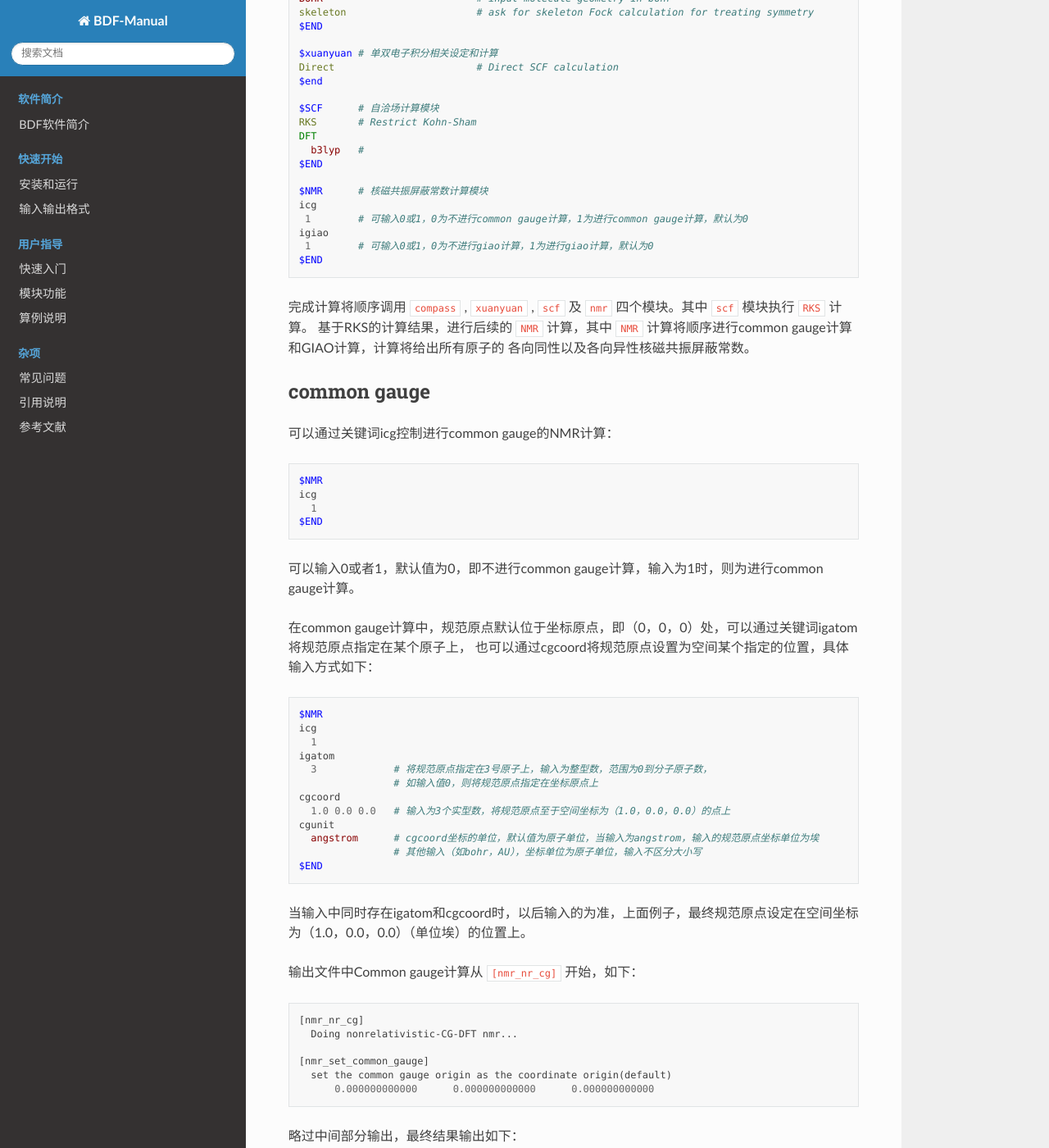
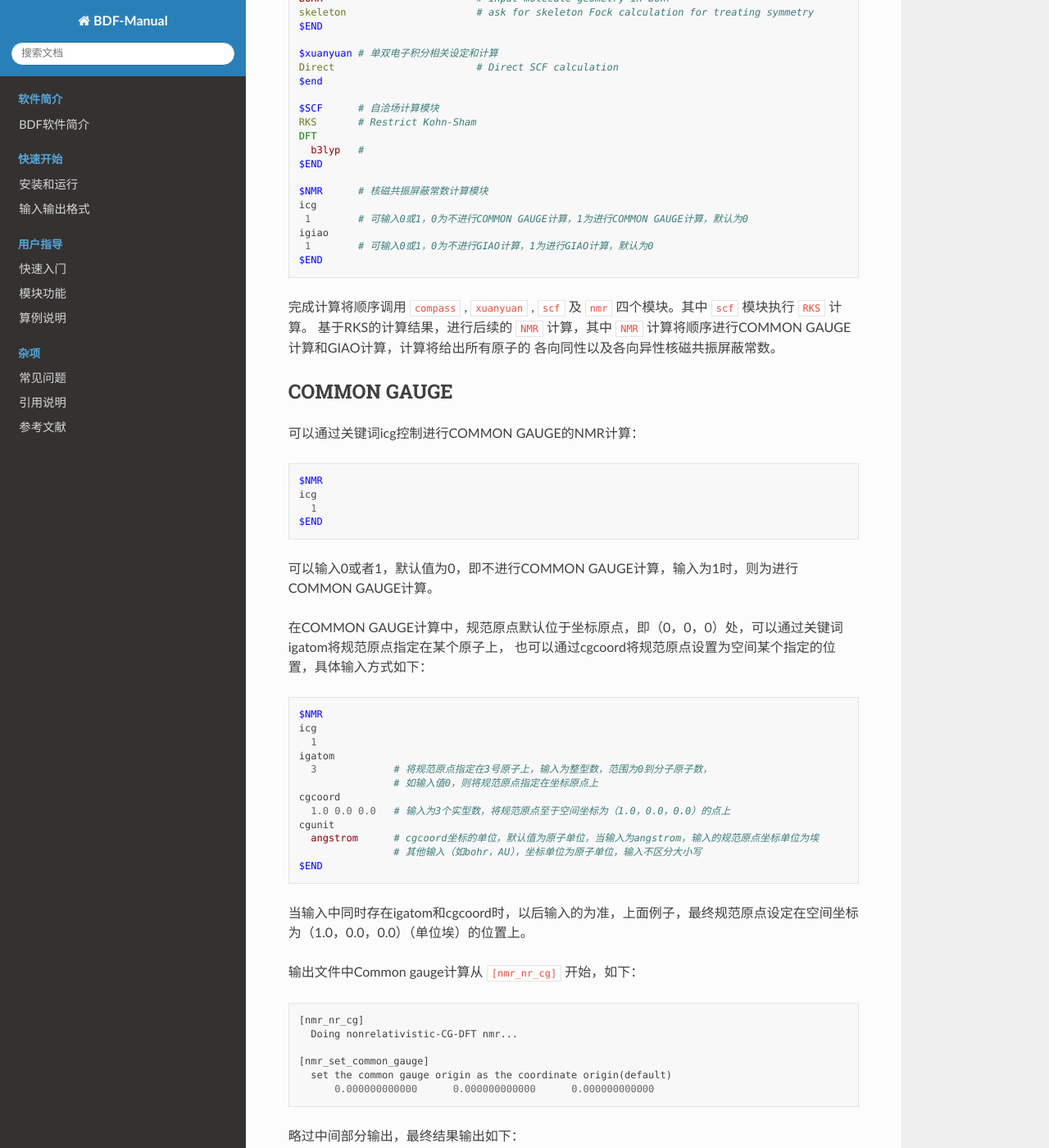
Before and after one commit to BDF-manual-maintenance/BDF-Manual, a Sphinx documentation site: the page built from source/guide/NMR.rst, in a window 1280 px wide and 1400 px high, scrolled down 730 px. Shown: the whole window at 82% size. Built offline with Sphinx 7.4.7 and the Read the Docs theme 2.0.0, drawn with Linux system fonts in a browser that asks for light colours; pages that are not in the unit, such as notebooks, are missing from menus; some of the changed text lies outside the part shown.

Commit message:
change NMR doc.

```diff
--- a/source/guide/NMR.rst
+++ b/source/guide/NMR.rst
@@ -49,18 +49,18 @@ BDF支持限制性Hartree-Fock（RHF）和限制性Kohn-Sham（RKS）方法的
 
   $NMR      # 核磁共振屏蔽常数计算模块
   icg
-   1        # 可输入0或1，0为不进行common gauge计算，1为进行common gauge计算，默认为0
+   1        # 可输入0或1，0为不进行COMMON GAUGE计算，1为进行COMMON GAUGE计算，默认为0
   igiao
-   1        # 可输入0或1，0为不进行giao计算，1为进行giao计算，默认为0
+   1        # 可输入0或1，0为不进行GIAO计算，1为进行GIAO计算，默认为0
   $END
 
 完成计算将顺序调用 ``compass`` , ``xuanyuan`` , ``scf`` 及 ``nmr`` 四个模块。其中 ``scf`` 模块执行 ``RKS`` 计算。
-基于RKS的计算结果，进行后续的 ``NMR`` 计算，其中 ``NMR`` 计算将顺序进行common gauge计算和GIAO计算，计算将给出所有原子的
+基于RKS的计算结果，进行后续的 ``NMR`` 计算，其中 ``NMR`` 计算将顺序进行COMMON GAUGE计算和GIAO计算，计算将给出所有原子的
 各向同性以及各向异性核磁共振屏蔽常数。
 
-common gauge
+COMMON GAUGE
 ----------------------------------------------------------
-可以通过关键词icg控制进行common gauge的NMR计算：
+可以通过关键词icg控制进行COMMON GAUGE的NMR计算：
 
 .. code-block:: bdf
 
@@ -69,9 +69,9 @@ common gauge
     1
   $END
 
-可以输入0或者1，默认值为0，即不进行common gauge计算，输入为1时，则为进行common gauge计算。
+可以输入0或者1，默认值为0，即不进行COMMON GAUGE计算，输入为1时，则为进行COMMON GAUGE计算。
 
-在common gauge计算中，规范原点默认位于坐标原点，即（0，0，0）处，可以通过关键词igatom将规范原点指定在某个原子上，
+在COMMON GAUGE计算中，规范原点默认位于坐标原点，即（0，0，0）处，可以通过关键词igatom将规范原点指定在某个原子上，
 也可以通过cgcoord将规范原点设置为空间某个指定的位置，具体输入方式如下：
 
 .. code-block:: bdf
@@ -164,10 +164,10 @@ GIAO
         31.204947      9.070921
         31.204946      9.070920
 
-同common gauge的情况，上面结果分别为C原子和H原子的GIAO核磁共振屏蔽常数，单位为ppm，
+同COMMON GAUGE的情况，上面结果分别为C原子和H原子的GIAO核磁共振屏蔽常数，单位为ppm，
 第一列为各向同性屏蔽常数，第二列为各向异性屏蔽常数。
 
 .. warning::
   输出中的关键词 ``Isotropic/anisotropic constant by atom type``
-  GIAO与common gauge的相同，在读取结果时应注意是在 ``[nmr_nr_cg]`` 后的，
-  还是 ``[nmr_nr_giao]`` 后的，来区分common gauge的结果还是GIAO的结果
+  GIAO与COMMON GAUGE的相同，在读取结果时应注意是在 ``[nmr_nr_cg]`` 后的，
+  还是 ``[nmr_nr_giao]`` 后的，来区分COMMON GAUGE的结果还是GIAO的结果
```
Also changed, not shown: other parts of source/guide/NMR.rst (+1 -1 lines).
